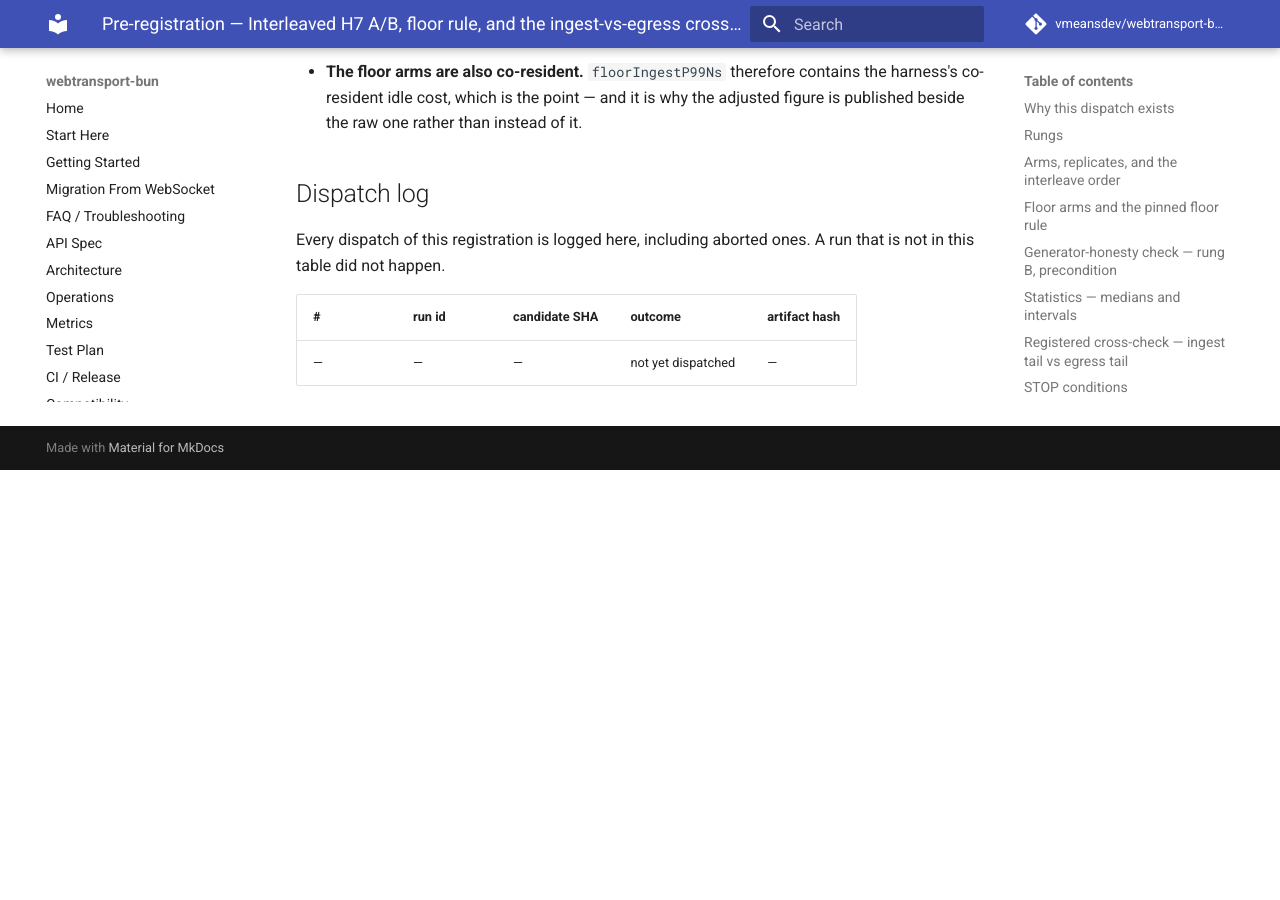
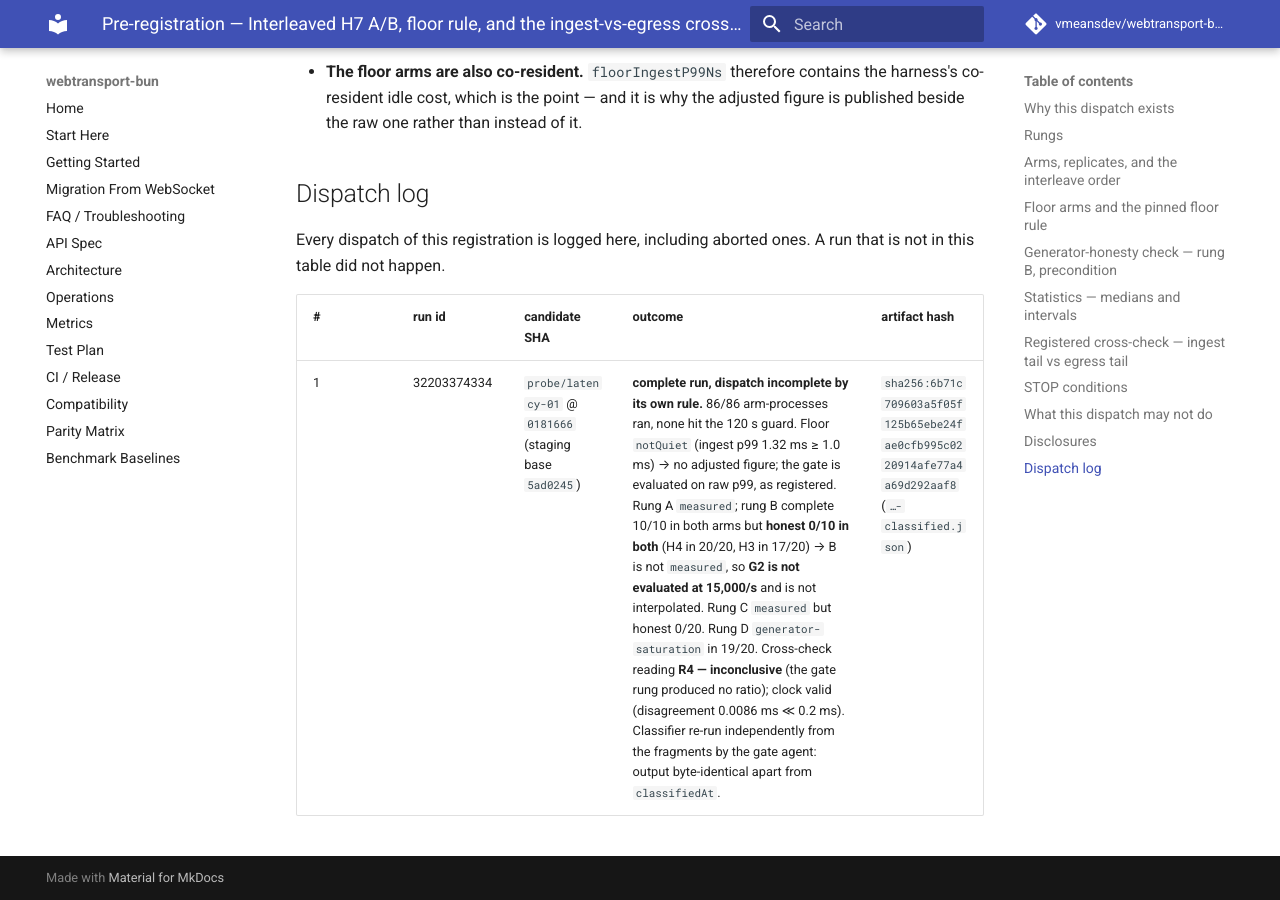
Before and after one commit to vmeansdev/webtransport-bun, an MkDocs documentation site: the page built from docs/research/preregistrations/latency-ab.md, in a window 1280 px wide and 900 px high, scrolled down 8818 px. Built offline with MkDocs 1.6.1 and Material for MkDocs 9.7.7, drawn with Linux system fonts in a browser that asks for light colours; comment, search, counter and statistics services are not loaded; before the commit the page ends 9288 px from its top, so only the background shows below that.

Commit message:
Log dispatch 32203374334 in the A/B registration, so the run that produced the G2 evidence is on the record with its artifact hash and its own incompleteness.
The registration says a run not in the table did not happen. This one
happened: 86 arms, no timeouts, and a verdict the rules produced rather
than the author. Rung B is complete and dishonest, which the pre-registered
precondition turns into "not measured at 15,000/s" rather than a pass or a
miss, and the entry says so.

Co-Authored-By: Claude Fable 5 <noreply@anthropic.com>
Claude-Session: https://claude.ai/code/session_01J6XgaCwKmiXs7S56nLNgbf

```diff
--- a/docs/research/preregistrations/latency-ab.md
+++ b/docs/research/preregistrations/latency-ab.md
@@ -358,4 +358,4 @@ that is not in this table did not happen.
 
 | # | run id | candidate SHA | outcome | artifact hash |
 |---|---|---|---|---|
-| — | — | — | not yet dispatched | — |
+| 1 | 32203374334 | `probe/latency-01` @ `0181666` (staging base `5ad0245`) | **complete run, dispatch incomplete by its own rule.** 86/86 arm-processes ran, none hit the 120 s guard. Floor `notQuiet` (ingest p99 1.32 ms ≥ 1.0 ms) → no adjusted figure; the gate is evaluated on raw p99, as registered. Rung A `measured`; rung B complete 10/10 in both arms but **honest 0/10 in both** (H4 in 20/20, H3 in 17/20) → B is not `measured`, so **G2 is not evaluated at 15,000/s** and is not interpolated. Rung C `measured` but honest 0/20. Rung D `generator-saturation` in 19/20. Cross-check reading **R4 — inconclusive** (the gate rung produced no ratio); clock valid (disagreement 0.0086 ms ≪ 0.2 ms). Classifier re-run independently from the fragments by the gate agent: output byte-identical apart from `classifiedAt`. | `sha256:6b71c709603a5f05f125b65ebe24fae0cfb995c0220914afe77a4a69d292aaf8` (`…-classified.json`) |
```
